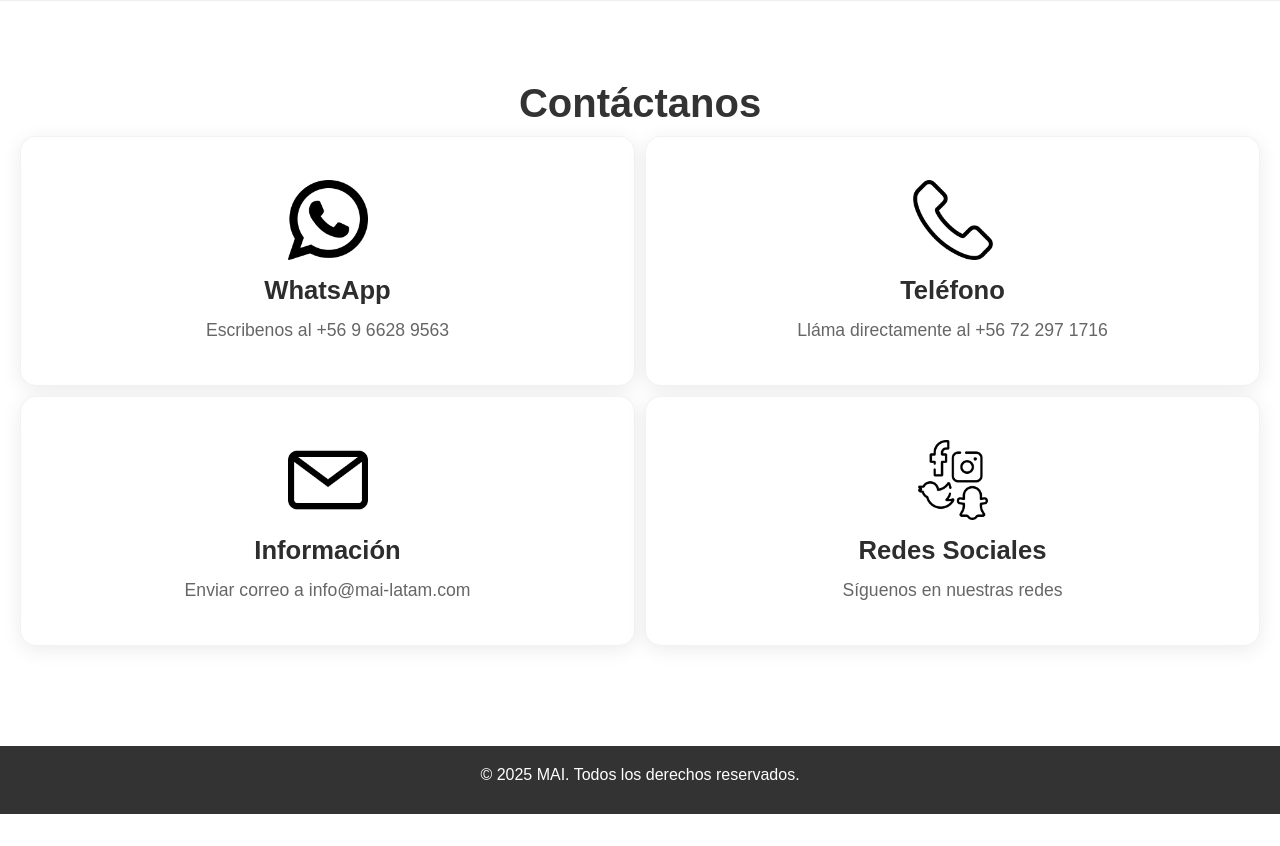
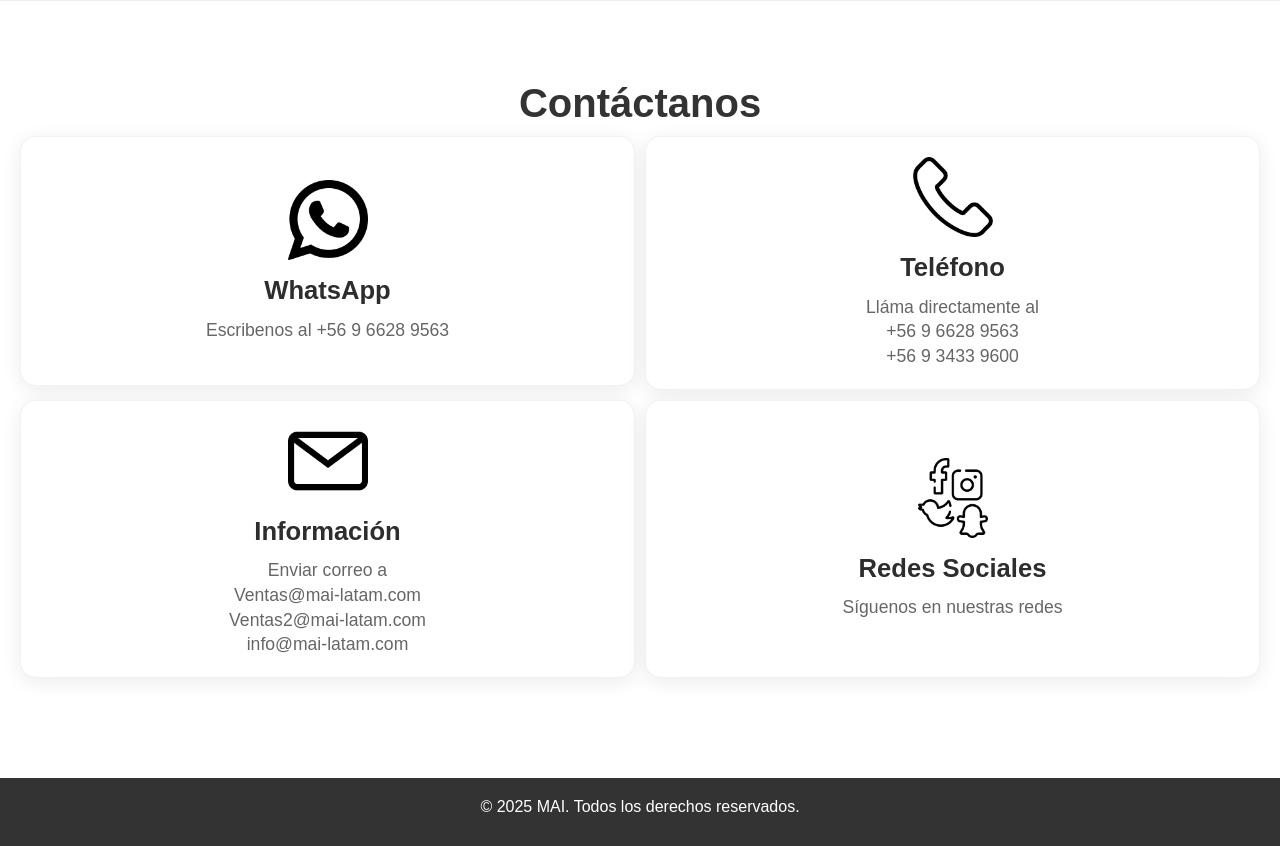
Before and after one commit to Marcentella/MAI-Latam, a Django app: page / in a window 1280 px wide. Shown: the part 2223-3069 px from the top of the page. Before the commit the page ends 3037 px from the top, so only its background shows below. Run offline with Django 5.2, Linux system fonts and the light colour scheme; some libraries are stand-ins or nearby versions.

Commit message:
changed contact info

```diff
--- a/MAIapp/static/js/modal.js
+++ b/MAIapp/static/js/modal.js
@@ -1,4 +1,4 @@
-class ModalManager {
+/* class ModalManager {
     constructor() {
         this.modals = new Map();
         this.activeModal = null;
@@ -87,3 +87,4 @@ class ModalManager {
 document.addEventListener('DOMContentLoaded', () => {
     window.modalManager = new ModalManager();
 });
+ */
--- a/MAIapp/static/js/script.js
+++ b/MAIapp/static/js/script.js
@@ -47,7 +47,7 @@ document.addEventListener("DOMContentLoaded", function () {
     const phoneCard = document.getElementById("telef-ctn");
 
     phoneCard.addEventListener("click", function () {
-        window.location.href = "tel:+56722971716";
+        window.location.href = "tel:+56966289563";
     });
 
     const link = phoneCard.querySelector("a");
--- a/MAIapp/templates/index.html
+++ b/MAIapp/templates/index.html
@@ -125,19 +125,21 @@
 
                 </div>
             </a>
-            <a href="tel:+56722971716">
+            <a href="tel:+56966289563">
                 <div class="tarjeta" id="telef-ctn">
                     <img id="telef" src="{% static 'img/icons/telefono.png' %}" alt="fourth-hero-img">
                     <h1>Teléfono</h1>
-                    <div>Lláma directamente al +56 72 297 1716</div>
+                    <div>Lláma directamente al <br> +56 9 6628 9563 <br> +56 9 3433 9600
+
+                    </div>
                 </div>
             </a>
 
-            <a href="mailto:info@mai-latam.com?subject=Consulta&body=Hola,%20quisiera%20más%20información.">
+            <a href="mailto:Ventas@mai-latam.com?subject=Consulta&body=Hola,%20quisiera%20más%20información.">
                 <div class="tarjeta" id="correo-ctn">
                     <img  id="correo"  src="{% static 'img/icons/correo-electronico.png' %}" alt="fourth-hero-img">
                     <h1>Información</h1>
-                    <div>Enviar correo a info@mai-latam.com</div>
+                    <div>Enviar correo a <br> Ventas@mai-latam.com <br> Ventas2@mai-latam.com <br> info@mai-latam.com</div>
                 </div>
             </a>
 
```
Also changed, not shown: 2 other files.
